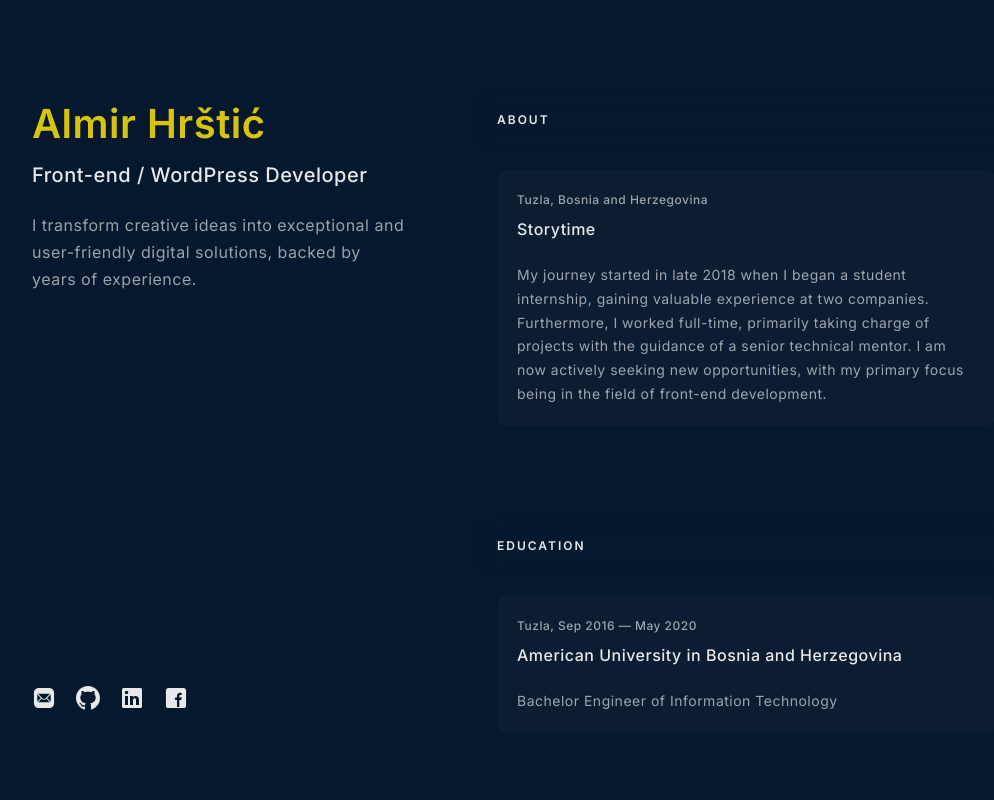
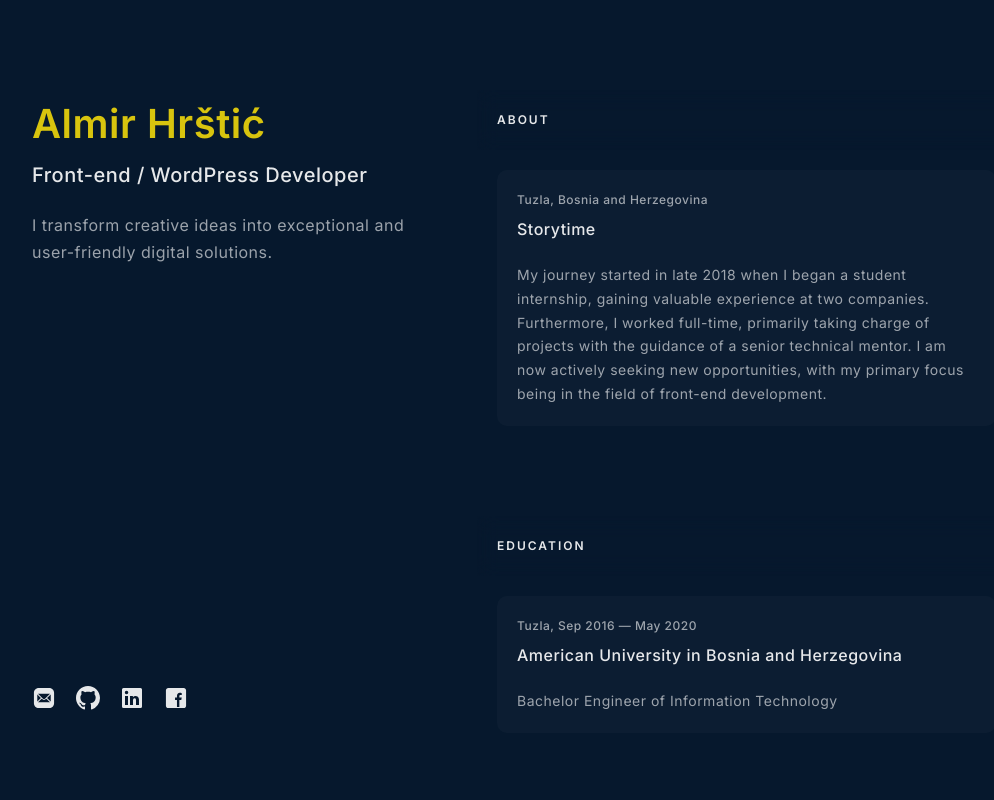
Before and after one commit to almir-hrstic/portfolio, a Next.js app: page / in a window 1280 px wide. Shown: the top 800 px of the page, without its empty margins (126-1120 px from the left). Built offline with nearby package versions, Linux system fonts and the light colour scheme.

Commit message:
20.09.2023

```diff
--- a/src/app/data.js
+++ b/src/app/data.js
@@ -3,14 +3,14 @@ const data = {
   meta: {
 
     title: 'Almir Hrštić',
-    description: 'Almir Hrštić is a developer who transforms creative ideas into exceptional and user-friendly digital solutions, backed by years of experience.'
+    description: 'Almir Hrštić is a developer who transforms creative ideas into exceptional and user-friendly digital solutions.'
   },
 
   header: {
 
     title: 'Almir Hrštić',
     subtitle: 'Front-end / WordPress Developer',
-    description: 'I transform creative ideas into exceptional and user-friendly digital solutions, backed by years of experience.',
+    description: 'I transform creative ideas into exceptional and user-friendly digital solutions.',
 
     contact: [
 
```
